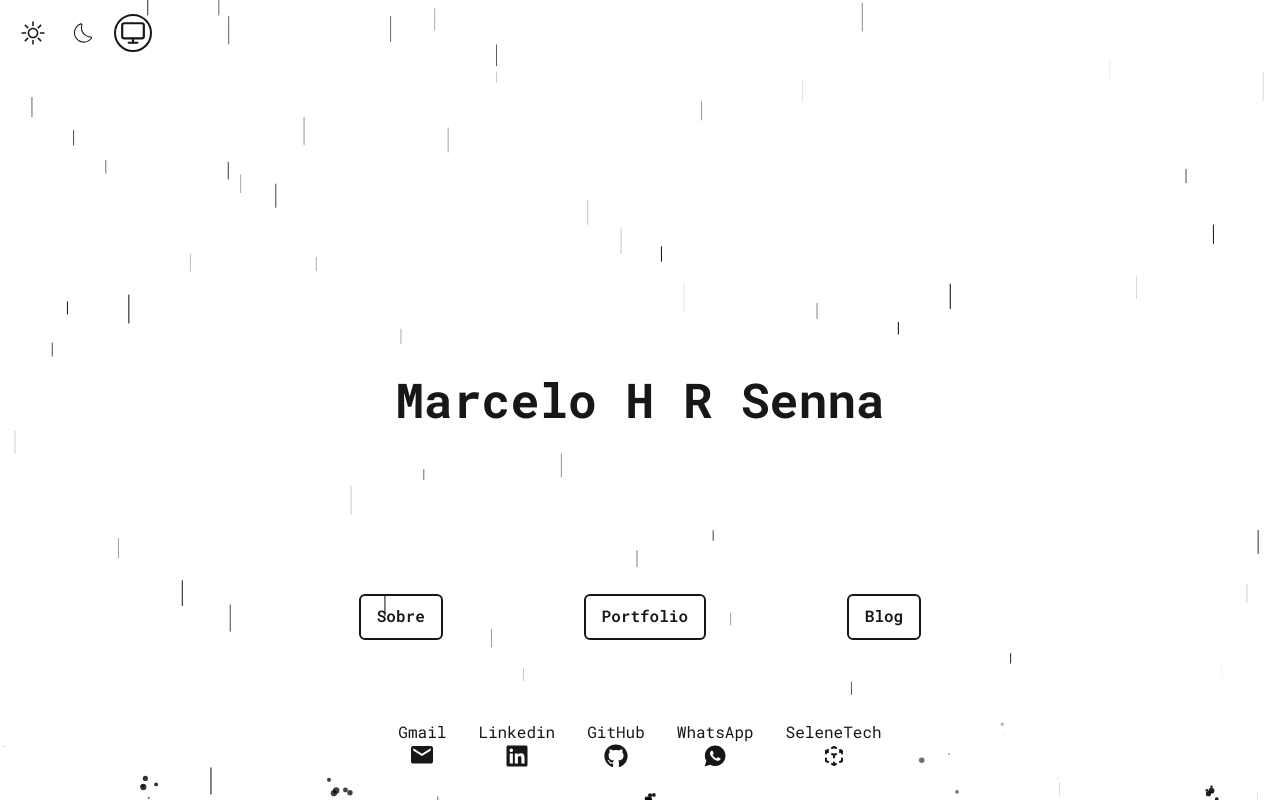
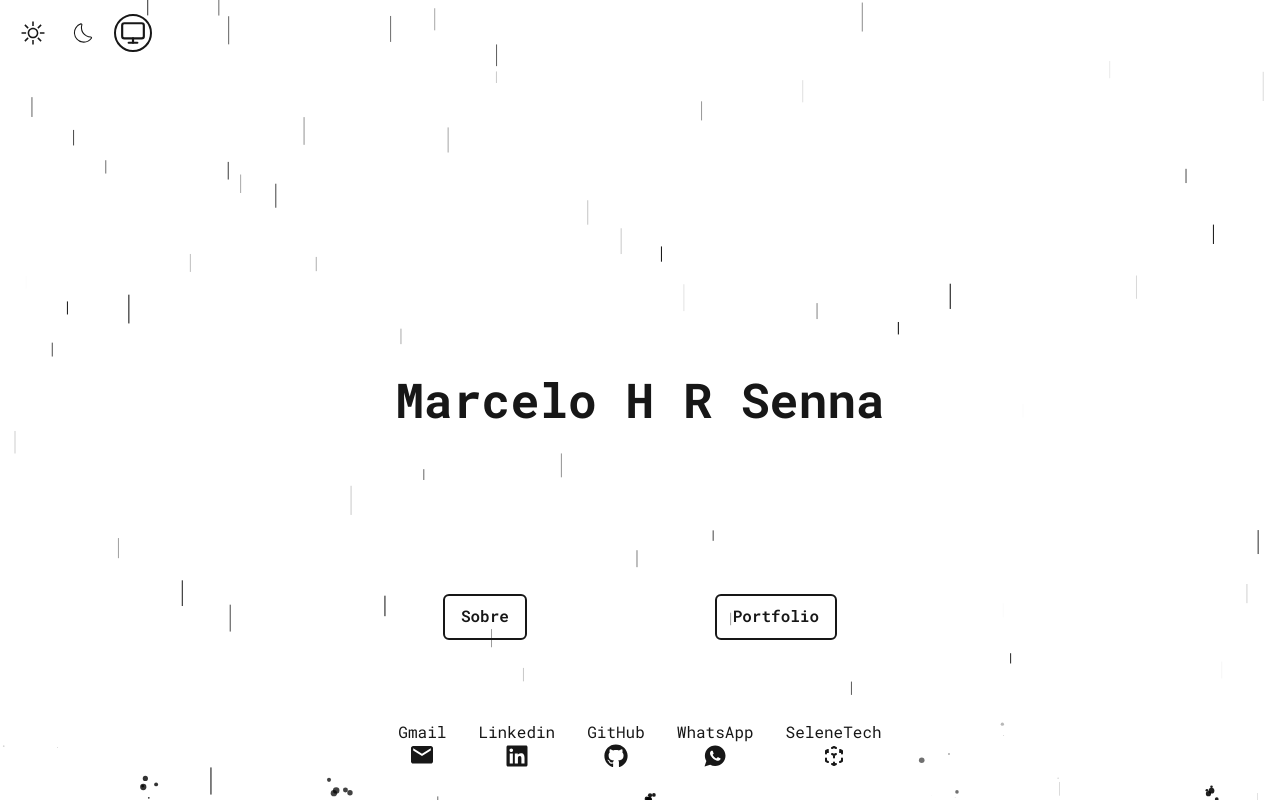
Before and after one commit to Heinrick-Senna/my-next-website, a Next.js app: page / in a window 1280 px wide. Built offline with nearby package versions, Linux system fonts and the light colour scheme.

Commit message:
Removing Blog Menu

```diff
--- a/src/components/MenuList.tsx
+++ b/src/components/MenuList.tsx
@@ -12,9 +12,6 @@ export default function MenuList() {
             <Link href={'portfolio'} className={menuItem} prefetch={true}>
                 <span>Portfolio</span>
             </Link>
-            <Link href={'/blog'} className={menuItem} prefetch={true}>
-                <span>Blog</span>
-            </Link>
         </ul>
     );
 }
```
